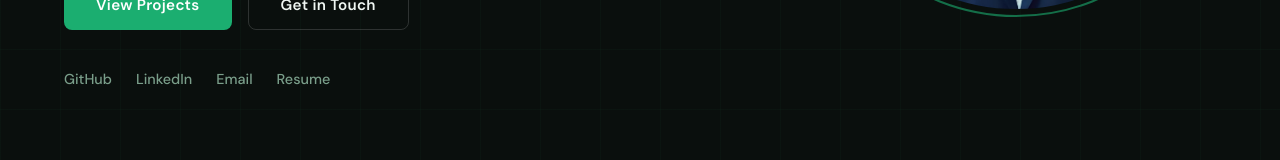
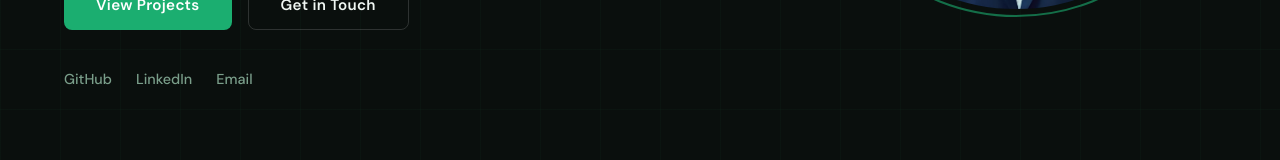
Before and after one commit to Yashwanth2424/My-Portfolio, a React (Vite) app: page / in a window 1280 px wide. Shown: the part 611-771 px from the top of the page. Built offline with nearby package versions, Linux system fonts and the light colour scheme.

Commit message:
Remove resume download from portfolio
Per user decision: resume is tailored per job application, so a static
copy on the site would go stale and not reflect what was actually submitted.

```diff
--- a/src/Components/Hero/Hero.jsx
+++ b/src/Components/Hero/Hero.jsx
@@ -42,13 +42,6 @@ const Hero = () => {
             <a href="mailto:thalka.yashwanth.dev@gmail.com" className="hero__link">
               Email
             </a>
-            <a
-              href={`${import.meta.env.BASE_URL}Thalka_Yashwanth_Resume.pdf`}
-              download="Thalka_Yashwanth_Resume.pdf"
-              className="hero__link"
-            >
-              Resume
-            </a>
           </div>
         </div>
         <div className="hero__image-wrap">
```
Also changed, not shown: 1 other file (tests, documents, lock files or other folders).
